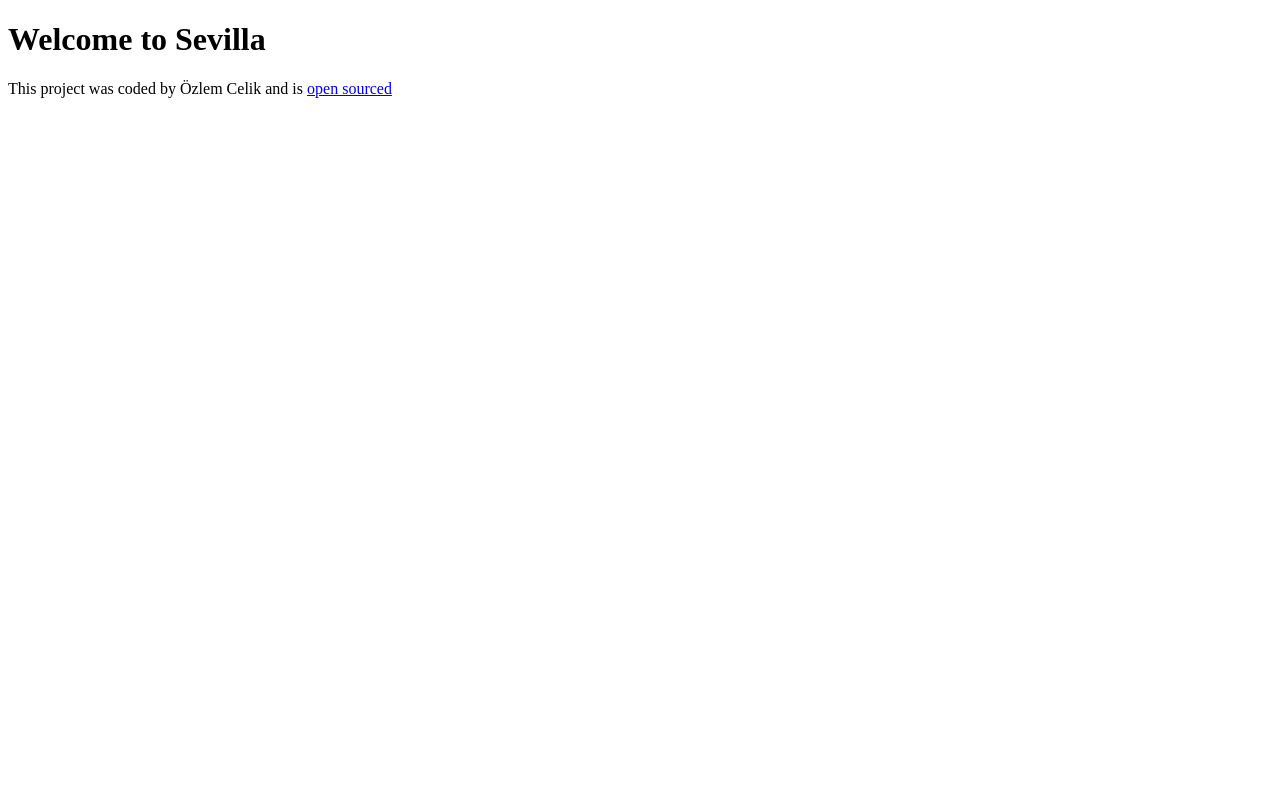
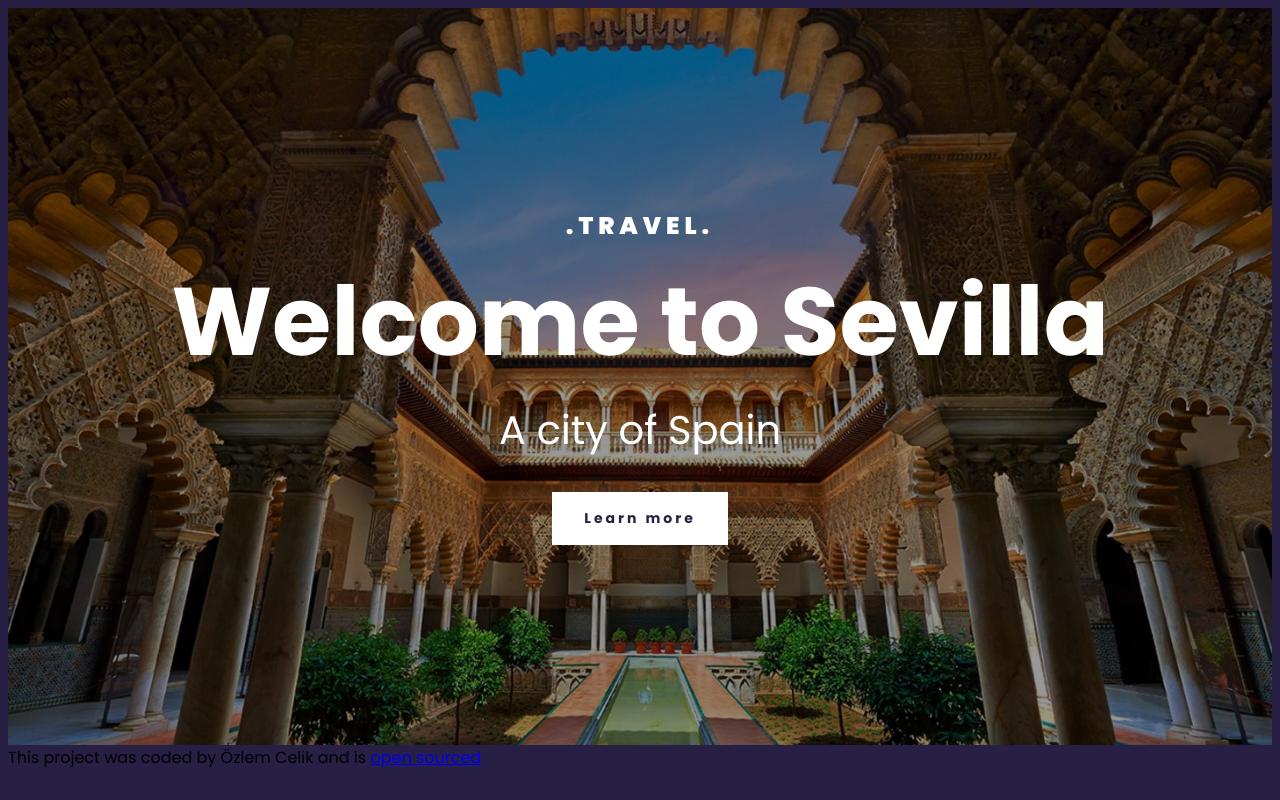
Before and after one commit to oezlemcelik/sevilla-travel-project, a plain HTML site: page index.html in a window 1280 px wide. Drawn offline with Linux system fonts and the light colour scheme.

Commit message:
Added  the header of the landing page

```diff
--- a/index.html
+++ b/index.html
@@ -7,18 +7,23 @@
 <link rel="preconnect" href="https://fonts.gstatic.com" crossorigin>
 <link href="https://fonts.googleapis.com/css2?family=EB+Garamond:ital,wght@0,400..800;1,400..800&family=Noto+Sans:ital,wght@0,100..900;1,100..900&family=Poppins:ital,wght@0,100;0,200;0,300;0,400;0,500;0,600;0,700;0,800;0,900;1,100;1,200;1,300;1,400;1,500;1,600;1,700;1,800;1,900&family=Space+Grotesk:wght@300..700&display=swap" rel="stylesheet">
     <link rel="stylesheet" href="src/styles.css">
-    <title>Spain</title>
+    <title>Welcome to Sevilla</title>
 
 </head>
 <body>
-    <h1>
-        Welcome to Sevilla
-    </h1>
+    <div class="container">
+    <header>
+    <h3>.TRAVEL.</h3>
+    <h1>Welcome to Sevilla</h1>
+    <h2> A city of Spain</h2>
+    <a href="#more">Learn more</a>
+    </header>
 
    <footer>
         This project was coded by Özlem Celik and is
          <a href="https://github.com/oezlemcelik/sevilla-travel-project">
         open sourced</a>
     </footer>
+    </div>
 </body>
 </html>
--- a/src/styles.css
+++ b/src/styles.css
@@ -0,0 +1,70 @@
+body{
+    font-family: "Poppins", sans-serif;
+    background-color: #272044;
+}
+.container {
+    max-width: 1400px;
+    margin: 0 auto;
+
+}
+header {
+background-image: linear-gradient(rgba(0,0,0,0.4), rgba(0,0,0,0.4)), url("../images/sevilla-alcazar.jpg");
+background-repeat: no-repeat;
+background-size: cover;
+color: white;
+text-align: center;
+padding:200px 0 ;
+}
+
+header h1{
+    font-weight: 700;
+    font-size: 96px;
+    line-height: 1;
+    margin: 30px 0 ;
+}
+header h2 {
+    font-weight: 400;
+    font-size: 40px;
+    line-height: 1.5;
+    margin: 0;
+}
+
+header h3{
+    font-weight: 900;
+    font-size: 24px;
+    line-height: 1.5;
+    letter-spacing: 5px;
+    margin: 0;
+}
+
+header a {
+    font-weight: 700;
+    font-size: 14px;
+    line-height: 1.5;
+    text-align: center;
+    color: #272044;
+    padding: 16px 32px;
+    margin-top: 32px;
+    display: inline-block;
+    letter-spacing: 3px;
+    text-decoration: none;
+    text-decoration: uppercase;
+    background-color: white;
+
+}
+
+@media (max-width:900px) {
+    header{
+       padding: 60px 0;
+    }
+    header h1 {
+        font-size: 48px;
+    }
+    header h2 {
+        font-size: 20px;
+    }
+    header h3 {
+        font-size: 12px;
+    }
+
+}
```
Also changed, not shown: images/sevilla-alcazar.jpg (added), images/sevilla-plaza.jpg (added).
